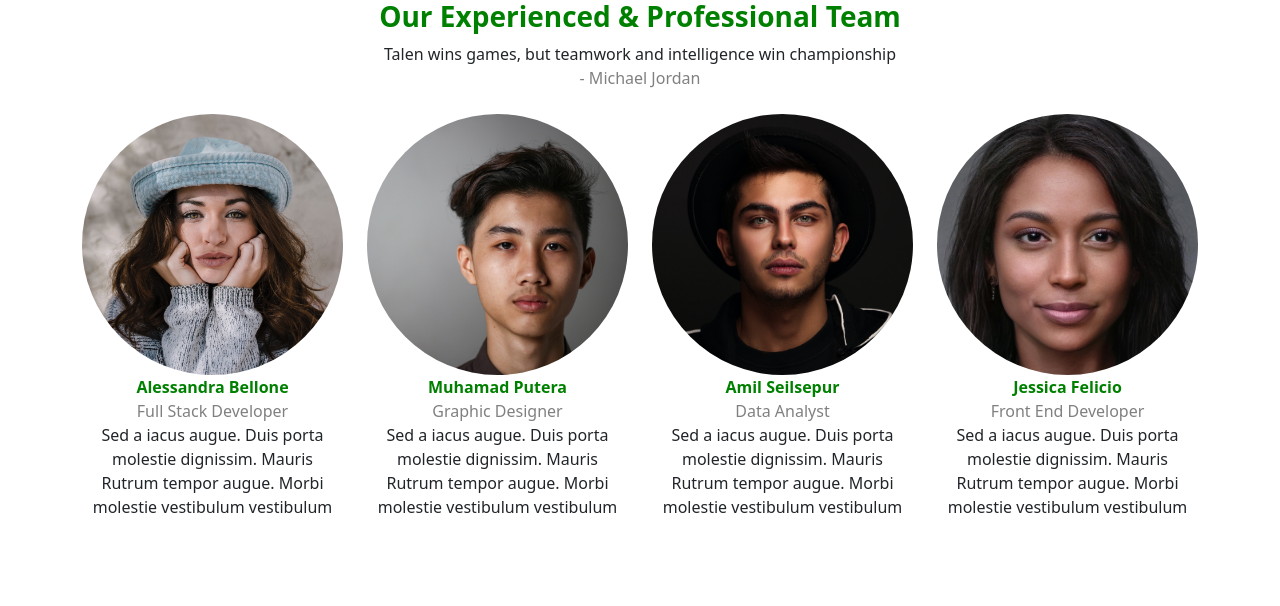
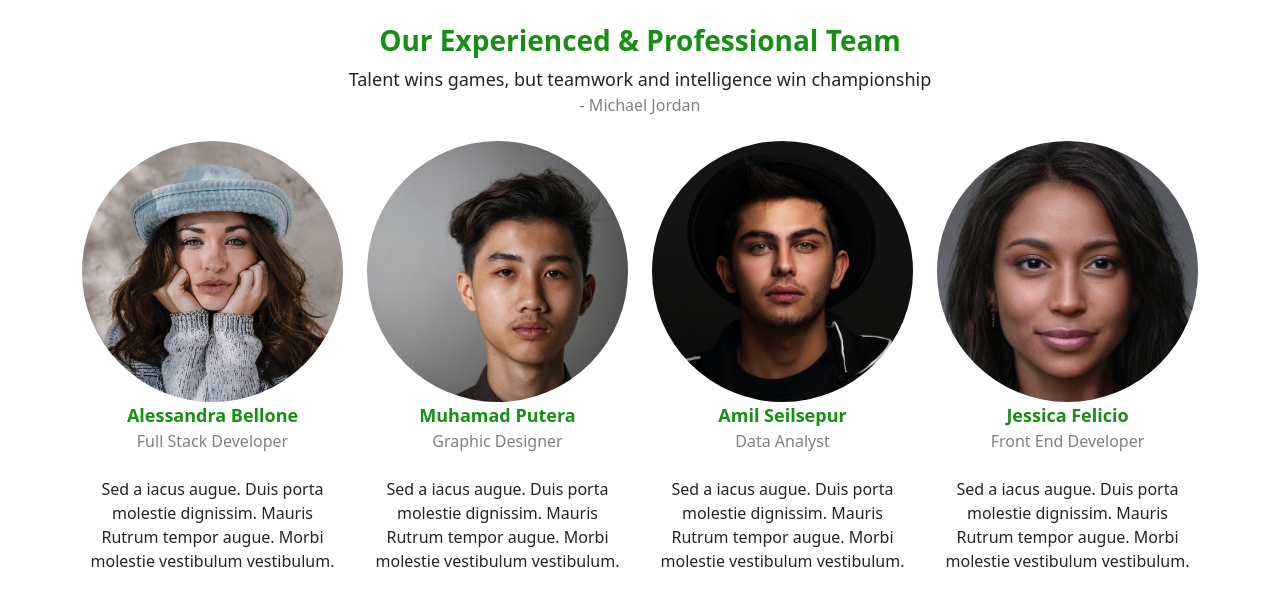
Before and after one commit to LucaVanossi/bootstrap-team-gallery, a plain HTML site: page index.html in a window 1280 px wide. Drawn offline with nearby package versions, Linux system fonts and the light colour scheme.

Commit message:
Lavoro finito

```diff
--- a/index.html
+++ b/index.html
@@ -15,8 +15,9 @@
 <body>
 
     <div class="container-principale">
+        <br>
         <h3 id="Main-Title">Our Experienced & Professional Team</h3>
-        <span >Talen wins games, but teamwork and intelligence win championship</span>
+        <span id="Sottotitolo" >Talent wins games, but teamwork and intelligence win championship</span>
         <br>
         <span id="Scritta"> - Michael Jordan </span>
     </div>
@@ -29,14 +30,18 @@
             <img class="img-fluid" src="img/pic1.jpeg" alt="Foto1">
             <div class="Nomi">Alessandra Bellone</div>
             <div class="Lavoro">Full Stack Developer</div>
-            <p class="info">Sed a iacus augue. Duis porta molestie dignissim. Mauris Rutrum tempor augue. Morbi molestie vestibulum vestibulum</p>
+        <br>
+            <p class="info">Sed a iacus augue. Duis porta molestie dignissim. Mauris Rutrum tempor augue.
+                Morbi molestie vestibulum vestibulum.</p>
     </div>
 
     <div class="col">
             <img class="img-fluid" src="img/pic2.jpeg" alt="Foto2">
             <div class="Nomi">Muhamad Putera</div>
             <div  class="Lavoro">Graphic Designer</div>
-            <p class="info">Sed a iacus augue. Duis porta molestie dignissim. Mauris Rutrum tempor augue. Morbi molestie vestibulum vestibulum</p>
+        <br>
+            <p class="info">Sed a iacus augue. Duis porta molestie dignissim. Mauris Rutrum tempor augue.
+                Morbi molestie vestibulum vestibulum.</p>
 
     </div>
 
@@ -44,14 +49,18 @@
             <img class="img-fluid" src="img/pic3.jpeg" alt="Foto3">
             <div class="Nomi">Amil Seilsepur</div>
             <div class="Lavoro">Data Analyst</div>
-            <p class="info">Sed a iacus augue. Duis porta molestie dignissim. Mauris Rutrum tempor augue. Morbi molestie vestibulum vestibulum</p>
+        <br>
+            <p class="info">Sed a iacus augue. Duis porta molestie dignissim. Mauris Rutrum tempor augue.
+                Morbi molestie vestibulum vestibulum.</p>
     </div>
 
     <div class="col">
             <img class="img-fluid" src="img/pic4.jpeg" alt="Foto4">
             <div class="Nomi">Jessica Felicio</div>
             <div class="Lavoro">Front End Developer</div>
-            <p class="info">Sed a iacus augue. Duis porta molestie dignissim. Mauris Rutrum tempor augue. Morbi molestie vestibulum vestibulum</p>
+        <br>
+            <p class="info">Sed a iacus augue. Duis porta molestie dignissim. Mauris Rutrum tempor augue.
+                Morbi molestie vestibulum vestibulum.</p>
     </div>
 
     </div>
--- a/style.css
+++ b/style.css
@@ -1,7 +1,12 @@
 #Main-Title {
-    color: green;
+    color: #178f15;
     font-weight: bold;
 }
+
+#Sottotitolo {
+    font-size: large;
+}
+
 
 .container-principale {
     text-align: center;
@@ -17,8 +22,9 @@
 
 .Nomi {
     text-align: center;
-    color: green;
+    color: #178f15;
     font-weight: bold;
+    font-size: large;
 }
 
 .Lavoro {
@@ -28,4 +34,5 @@
 
 .info {
     text-align: center;
+    /*font-size: large;*/
 }
```
